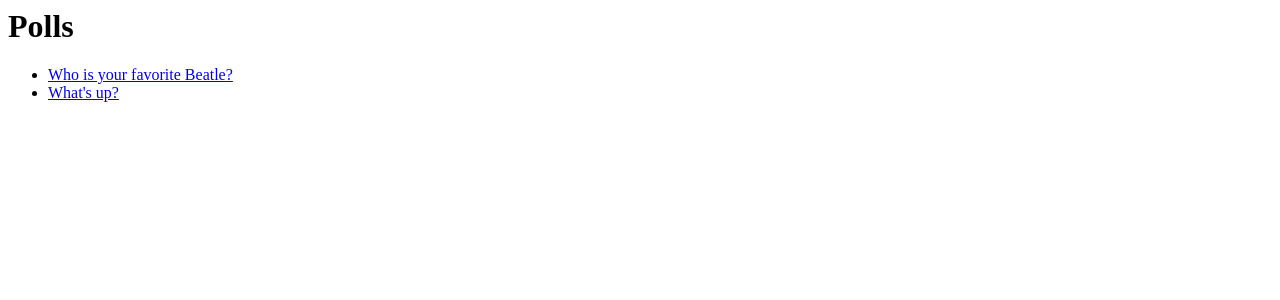
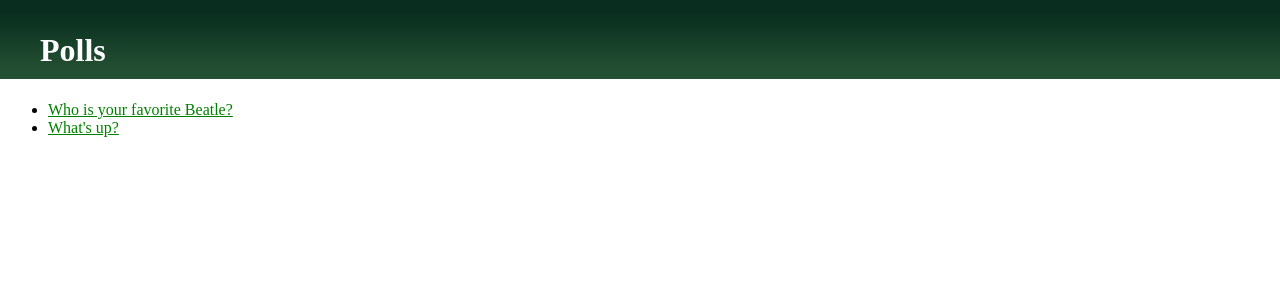
Before and after one commit to willystadnick/django-tutorial, a Django app: page /polls/ in a window 1280 px wide. Shown: the top 300 px of the page. Run offline with Django 3.2, Linux system fonts and the light colour scheme; data comes from the database, SQL or seed files in the repository; parts of the project's set-up code (start-up, migrations or seed data) failed here and were passed over.

Commit message:
Continue...

```diff
--- /dev/null
+++ b/polls/static/polls/style.css
@@ -0,0 +1,12 @@
+body {
+    background: white url("images/background.gif") repeat-x top;
+}
+
+h1 {
+    color: white;
+    margin: 1em;
+}
+
+li a {
+    color: green;
+}
--- a/polls/templates/polls/index.html
+++ b/polls/templates/polls/index.html
@@ -1,3 +1,7 @@
+{% load staticfiles %}
+
+<link rel="stylesheet" type="text/css" href="{% static 'polls/style.css' %}" />
+
 <h1>Polls</h1>
 {% if latest_poll_list %}
 <ul>
```
Also changed, not shown: polls/static/polls/images/background.gif (added), 1 other file.
